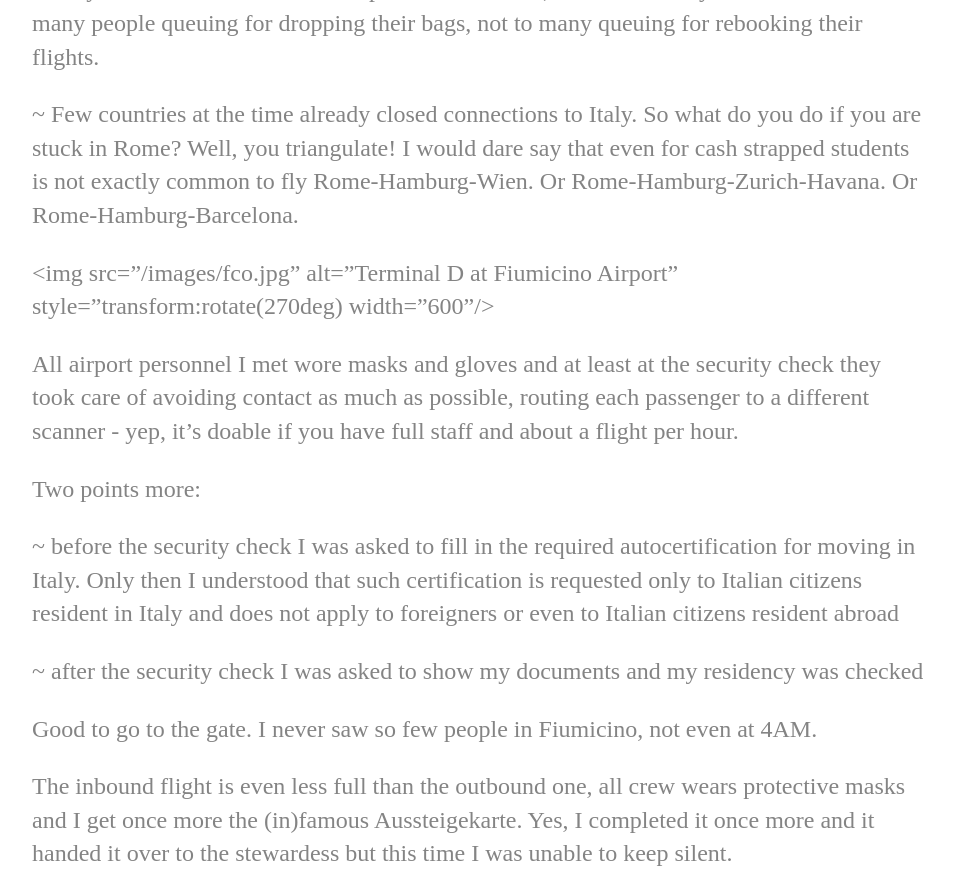
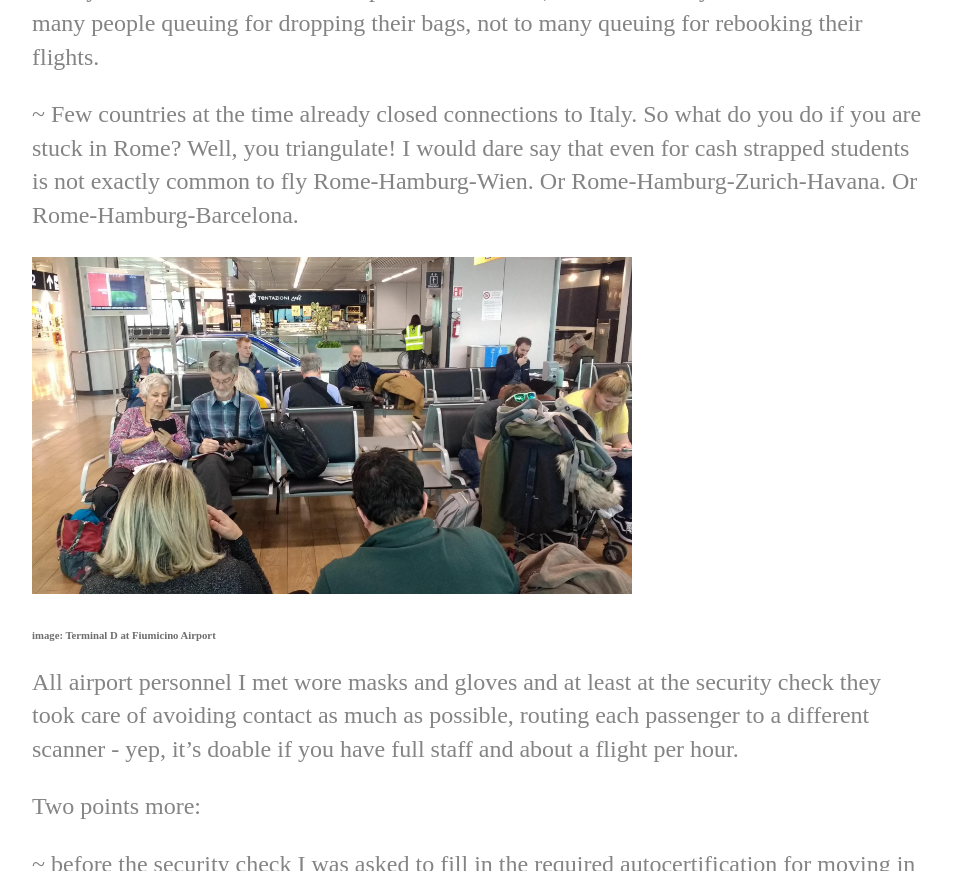
Before and after one commit to aleale14/aleale14.github.io, a Jekyll site: the page built from _posts/read/2020-03-12-Corona.md, in a window 1280 px wide and 900 px high, scrolled down 3915 px, cut to the strip 0-871 px from the top of the window. Shown: the whole strip, without its empty margins (160-1114 px from the left). Built offline with Jekyll 4.4.1, drawn with Linux system fonts in a browser that asks for light colours.

Commit message:
Update 2020-03-12-Corona.md

```diff
--- a/_posts/read/2020-03-12-Corona.md
+++ b/_posts/read/2020-03-12-Corona.md
@@ -64,7 +64,9 @@ A couple of points:
 
 ~ Few countries at the time already closed connections to Italy. So what do you do if you are stuck in Rome? Well, you triangulate! I would dare say that even for cash strapped students is not exactly common to fly Rome-Hamburg-Wien. Or Rome-Hamburg-Zurich-Havana. Or Rome-Hamburg-Barcelona.
 
-<img src="/images/fco.jpg" alt="Terminal D at Fiumicino Airport" style="transform:rotate(270deg) width="600"/>
+<img src="/images/fco.jpg" alt="Terminal D at Fiumicino Airport" width="600"/>
+
+###### image: Terminal D at Fiumicino Airport
 
 All airport personnel I met wore masks and gloves and at least at the security check they took care of avoiding contact as much as possible, routing each passenger to a different scanner - yep, it's doable if you have full staff and about a flight per hour.
 
```
